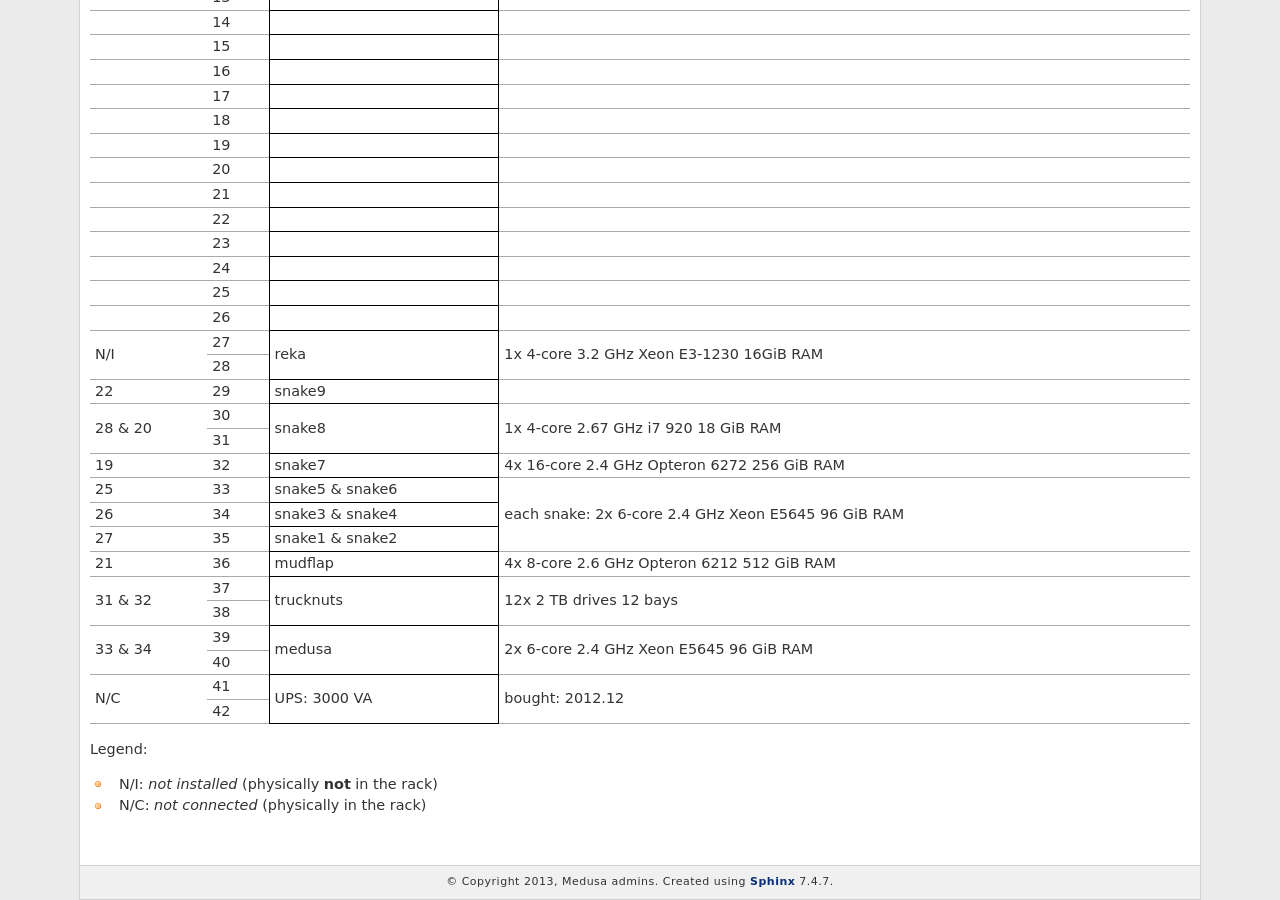
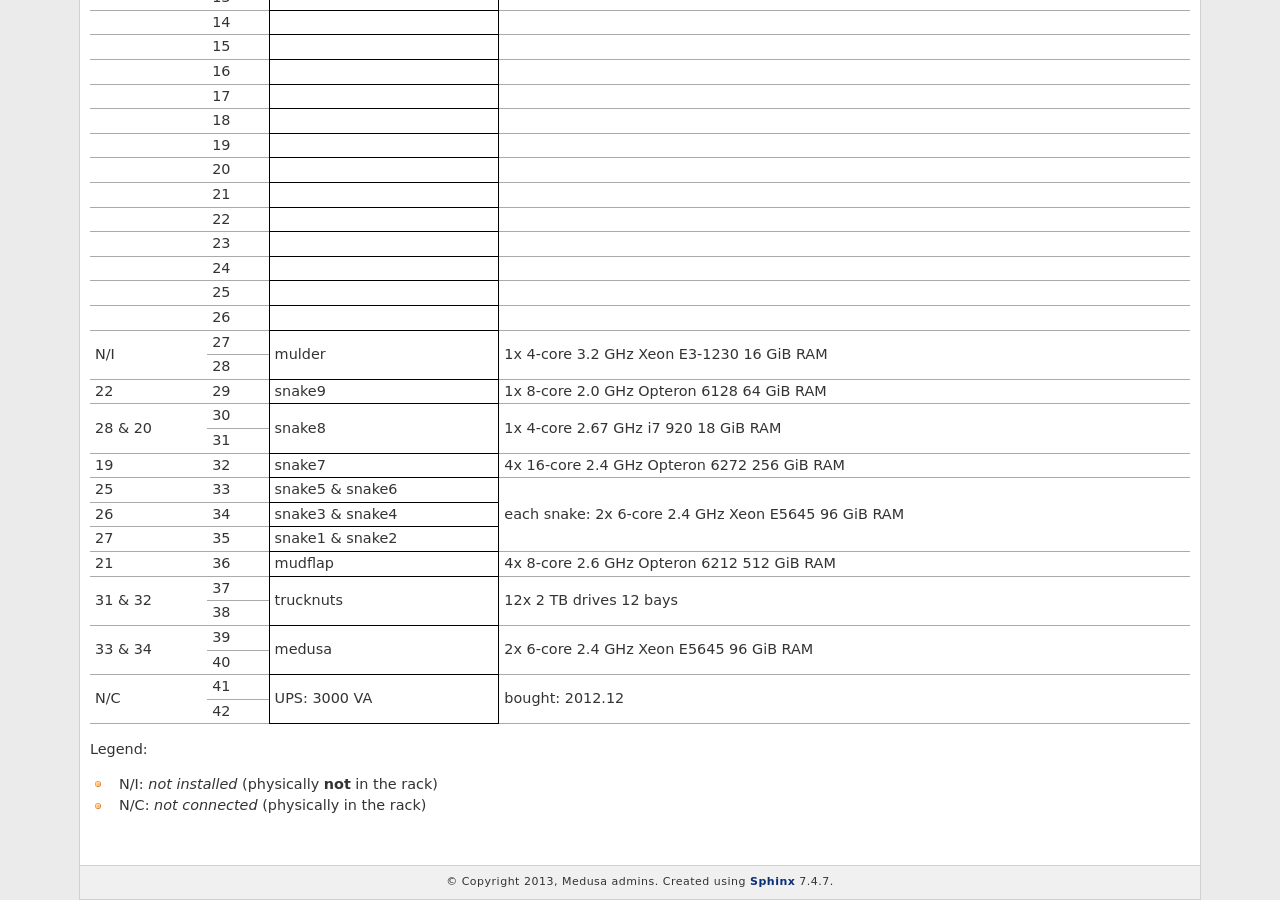
Before and after one commit to psychoinformatics-de/ipsy-docs, a Sphinx documentation site: the page built from source/internal/data_center/index.rst, in a window 1280 px wide and 900 px high, scrolled down 823 px. Built offline with Sphinx 7.4.7, drawn with Linux system fonts in a browser that asks for light colours; formulas are drawn with MathJax 3.

Commit message:
update rack diagram with info about snake9 and reka's new name

```diff
--- a/source/internal/data_center/index.rst
+++ b/source/internal/data_center/index.rst
@@ -82,10 +82,11 @@ The rack layout, as of 22.05.2013:
 |     | 26 |                 |                                |
 +-----+----+-----------------+--------------------------------+
 |     | 27 |                 | 1x 4-core 3.2 GHz Xeon E3-1230 |
-+ N/I +----+ reka            | 16GiB RAM                      |
++ N/I +----+ mulder          | 16 GiB RAM                     |
 |     | 28 |                 |                                |
 +-----+----+-----------------+--------------------------------+
-| 22  | 29 | snake9          |                                |
+| 22  | 29 | snake9          | 1x 8-core 2.0 GHz Opteron 6128 |
+|     |    |                 | 64 GiB RAM                     |
 +-----+----+-----------------+--------------------------------+
 | 28  | 30 |                 | 1x 4-core 2.67 GHz i7 920      |
 + &   +----+ snake8          | 18 GiB RAM                     |
```
